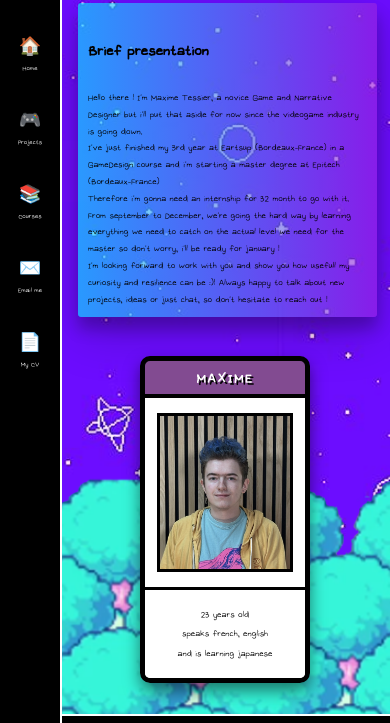
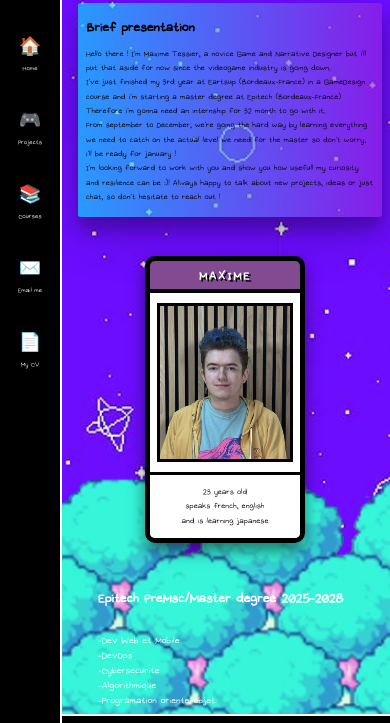
Before and after one commit to El-Xamed/Porte_Folio_Maxime_Tessier, a plain HTML site: page index.html in a window 390 px wide. Shown: the part 63-786 px from the top of the page. Drawn offline with Linux system fonts and the light colour scheme.

Commit message:
Fix ultra-narrow screens (Fold 6 folded): reduce text size and spacing

```diff
--- a/style.css
+++ b/style.css
@@ -454,9 +454,9 @@
         grid-gap: 10px;
     }
 
-    /* ==================== RESPONSIVE MOBILE ==================== */
+
     @media screen and (max-width: 768px) {
-        /* Sidebar plus petite sur mobile */
+
         .sidebar {
             width: 60px;
             padding-top: 10px;
@@ -476,7 +476,7 @@
             font-size: 18px;
         }
 
-        /* Header adapté */
+
         .top-header {
             left: 60px;
             height: 50px;
@@ -486,14 +486,14 @@
             font-size: 24px !important;
         }
 
-        /* Contenu principal */
+
         .main-content {
             margin-left: 60px;
             margin-top: 50px;
             padding: 10px;
         }
 
-        /* Resume en colonne sur mobile */
+
         .allignrow {
             flex-direction: column !important;
             align-items: center;
@@ -514,7 +514,7 @@
             line-height: 1.5 !important;
         }
 
-        /* Carte Omori plus petite */
+
         .omori-card {
             width: 180px;
             margin-top: 15px;
@@ -528,7 +528,7 @@
             font-size: 14px;
         }
 
-        /* Projets carousel */
+
         .carousel-container {
             padding: 0 40px;
         }
@@ -570,7 +570,7 @@
             font-size: 18px;
         }
 
-        /* Timeline cours simplifiée */
+
         .gridCourse {
             display: flex;
             flex-direction: column;
@@ -601,7 +601,7 @@
             font-size: 16px !important;
         }
 
-        /* Footer */
+
         .footer {
             left: 60px;
             height: auto;
@@ -610,36 +610,48 @@
         }
     }
 
-    /* Très petits écrans (mobiles en portrait) */
+
     @media screen and (max-width: 480px) {
         .top-header h1 {
             font-size: 16px !important;
         }
 
         .main {
+            padding: 8px;
+            width: 98%;
+        }
+
+        .main h4 {
+            font-size: 18px !important;
+            margin: 5px 0 !important;
+        }
+
+        .main p {
+            font-size: 11px !important;
+            line-height: 1.3 !important;
+            margin: 5px 0 !important;
+        }
+
+        .omori-card {
+            width: 150px;
+        }
+
+        .omori-card-header {
+            font-size: 16px;
+            padding: 5px 0;
+        }
+
+        .omori-card-photo {
             padding: 10px;
         }
 
-        .main h4 {
-            font-size: 20px !important;
-        }
-
-        .main p {
-            font-size: 12px !important;
-            line-height: 1.4 !important;
-        }
-
-        .omori-card {
-            width: 160px;
-        }
-
-        .omori-card-header {
-            font-size: 18px;
-            padding: 6px 0;
+        .omori-card-info {
+            padding: 10px;
         }
 
         .omori-card-info p {
-            font-size: 12px;
+            font-size: 11px;
+            line-height: 1.3;
         }
 
         .project-card-content h3 {
@@ -653,4 +665,40 @@
         .carousel-container {
             padding: 0 30px;
         }
+
+        .projects-carousel-section {
+            margin-bottom: 20px;
+        }
+
+        .gridCourse section {
+            margin-bottom: 15px !important;
+        }
+
+        .gridCourse h4 {
+            font-size: 18px !important;
+        }
+
+        .gridCourse p {
+            font-size: 13px !important;
+        }
     }
+
+
+    @media screen and (max-width: 380px) {
+        .main h4 {
+            font-size: 16px !important;
+        }
+
+        .main p {
+            font-size: 10px !important;
+            line-height: 1.25 !important;
+        }
+
+        .omori-card {
+            width: 130px;
+        }
+
+        .omori-card-info p {
+            font-size: 10px;
+        }
+    }
```
